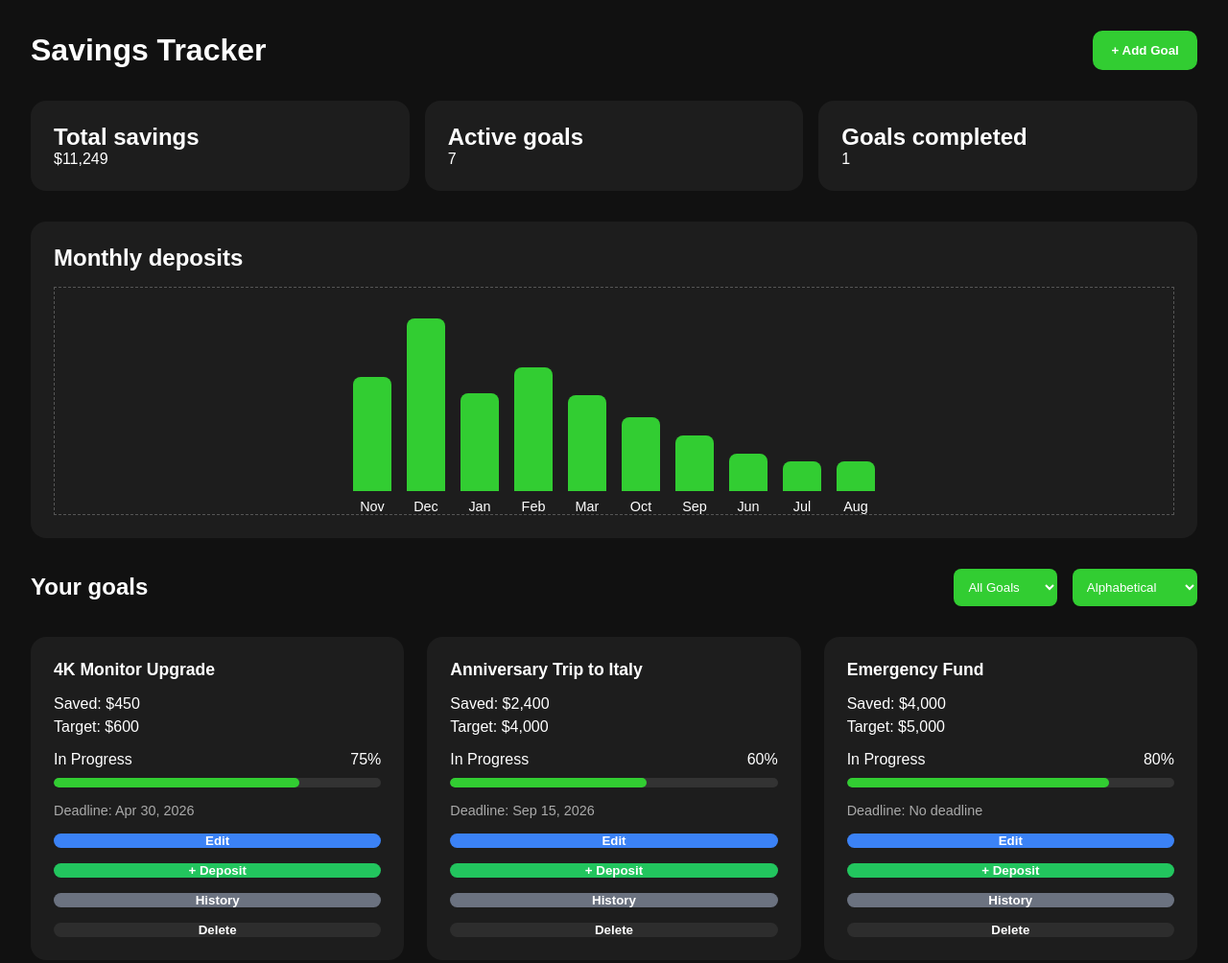
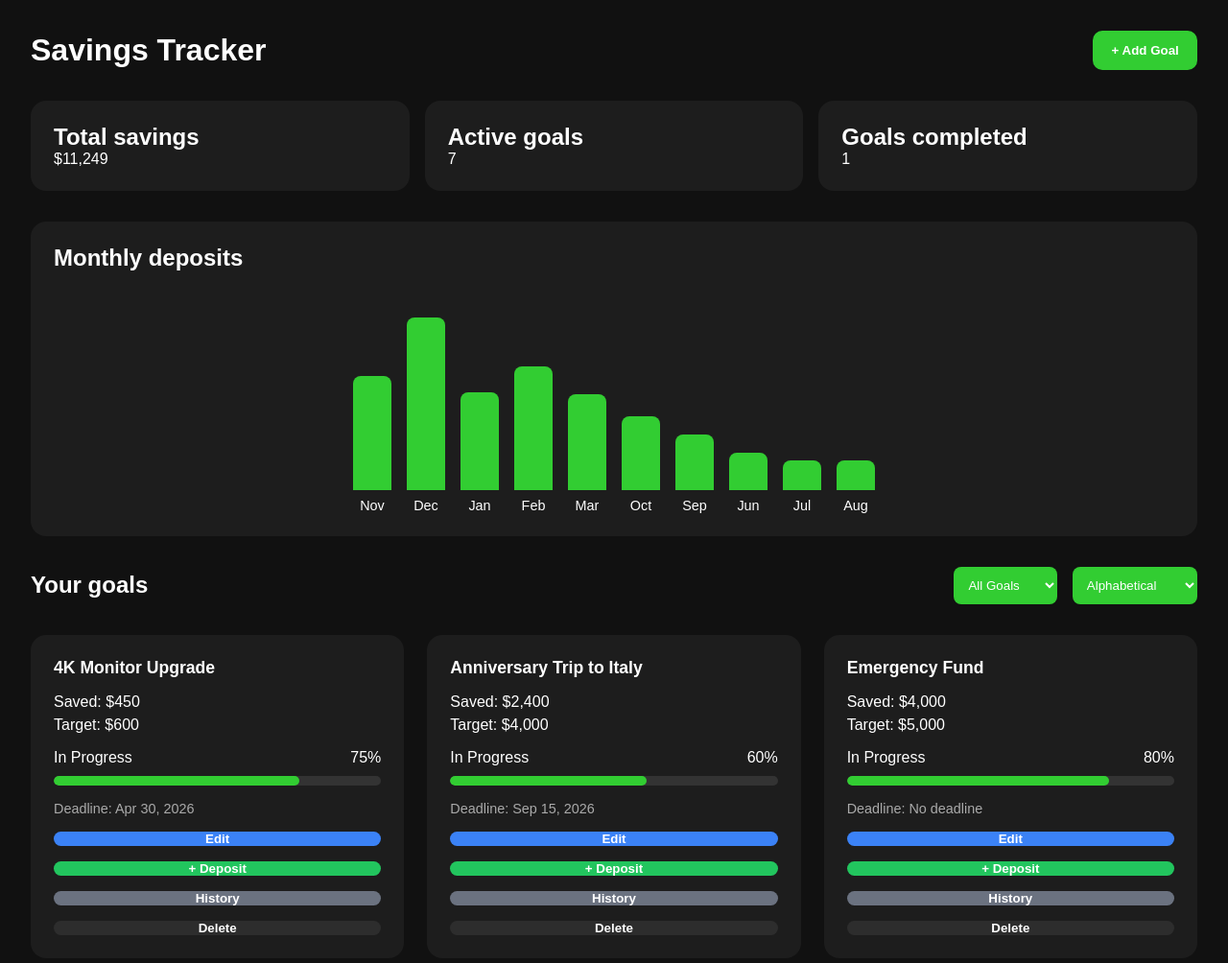
Before and after one commit to Lanrey21/savings-tracker, a plain HTML site: page index.html in a window 1280 px wide. Shown: the top 1004 px of the page at 96% size. Drawn offline with Linux system fonts and the light colour scheme.

Commit message:
Remove chart placeholder border

```diff
--- a/style.css
+++ b/style.css
@@ -50,7 +50,6 @@ body {
 #chart-container {
   margin-top: 1rem;
   min-height: 150px;
-  border: 1px dashed #555;
   display: flex;
   align-items: center;
   justify-content: center;
```
